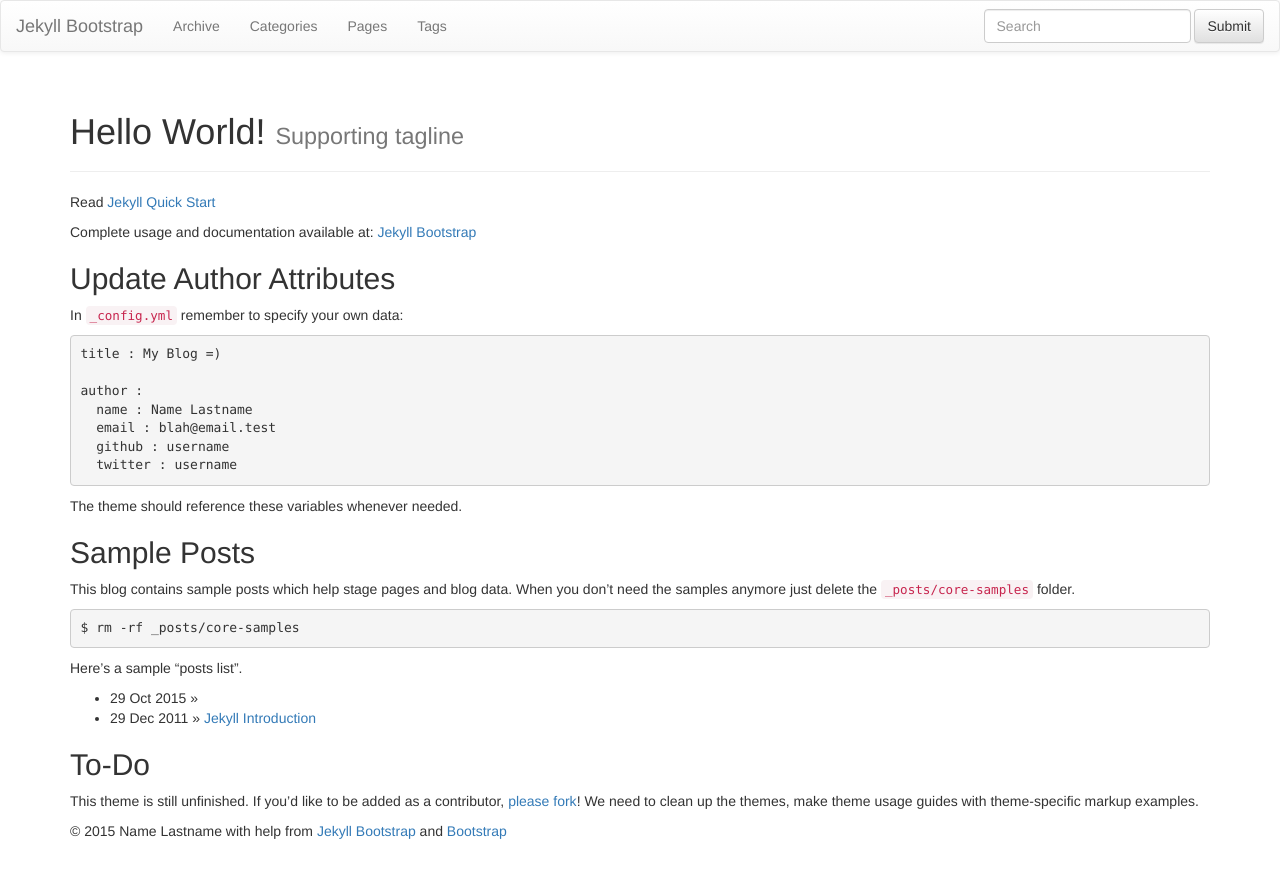
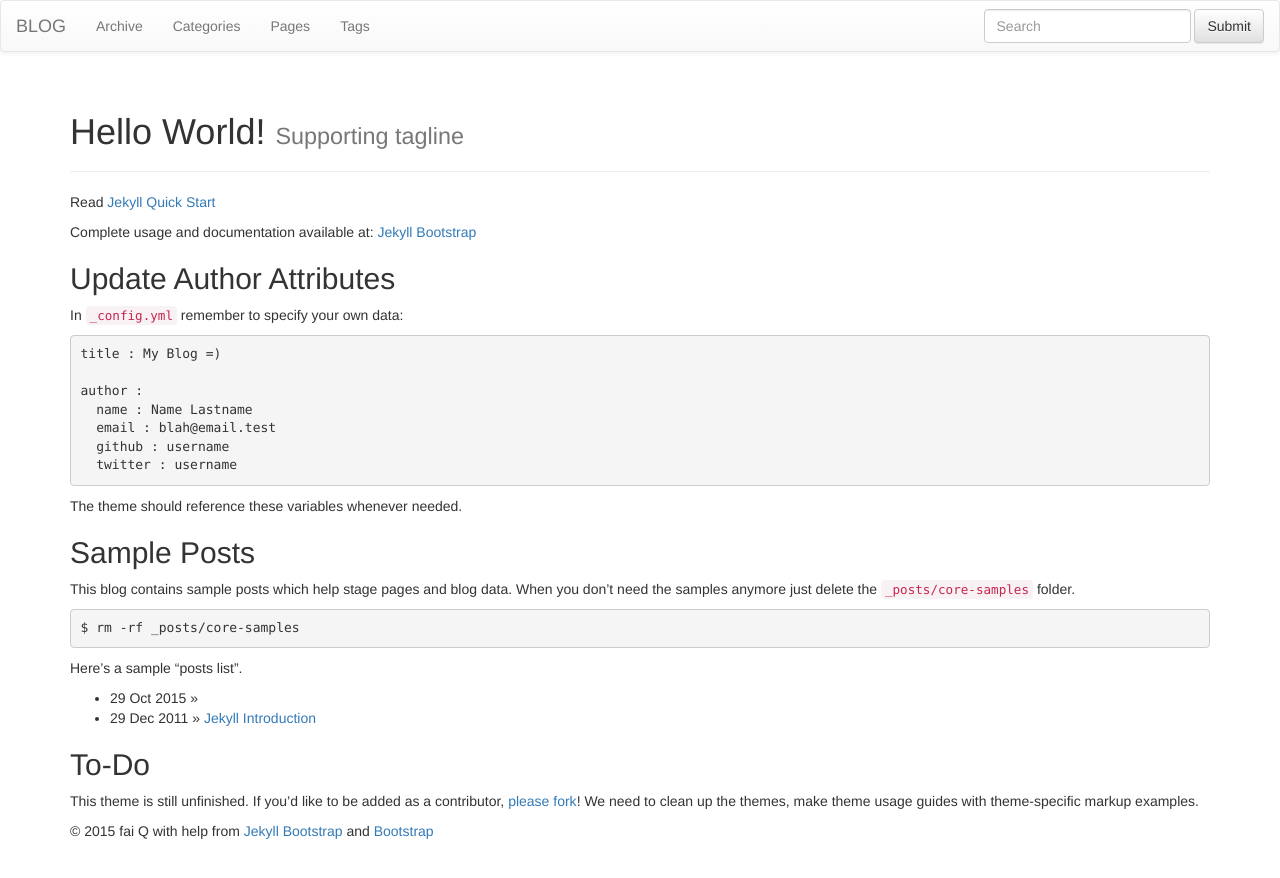
Before and after one commit to qfai4coco/qfai4coco.github-io, a Jekyll site: the page built from index.md, in a window 1280 px wide. Shown: the top 878 px of the page. Built offline with Jekyll 4.4.1, drawn with Linux system fonts in a browser that asks for light colours; nearby versions of some CDN libraries; library files that are not in the unit come from our copies.

Commit message:
change names in the config file

```diff
--- a/_config.yml
+++ b/_config.yml
@@ -8,12 +8,12 @@ highlighter: pygments
 # Themes are encouraged to use these universal variables
 # so be sure to set them if your theme uses them.
 #
-title : Jekyll Bootstrap
+title : BLOG
 tagline: Site Tagline
 author :
-  name : Name Lastname
-  email : blah@email.test
-  github : username
+  name : fai Q
+  email : qfai4coco@email.com
+  github : qfai4coco
   twitter : username
   feedburner : feedname
 
@@ -25,7 +25,7 @@ author :
 # Else if you are pushing to username.github.io, replace with your username.
 # Finally if you are pushing to a GitHub project page, include the project name at the end.
 #
-production_url : http://username.github.io
+production_url : http://qfai4coco.github.io
 
 # All Jekyll-Bootstrap specific configurations are namespaced into this hash
 #
```
Also changed, not shown: 1 other file.
